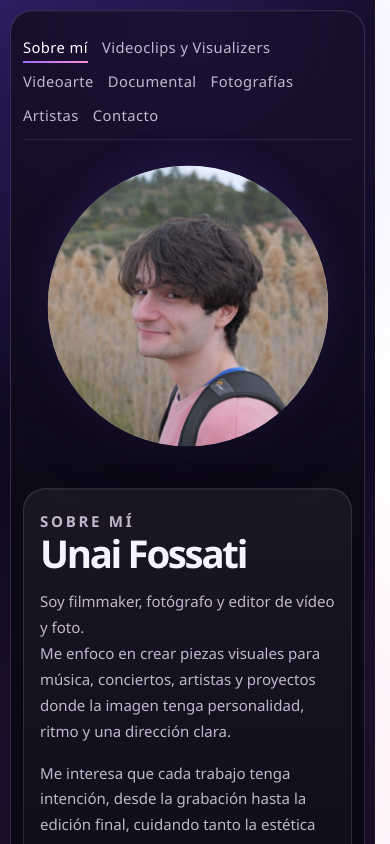
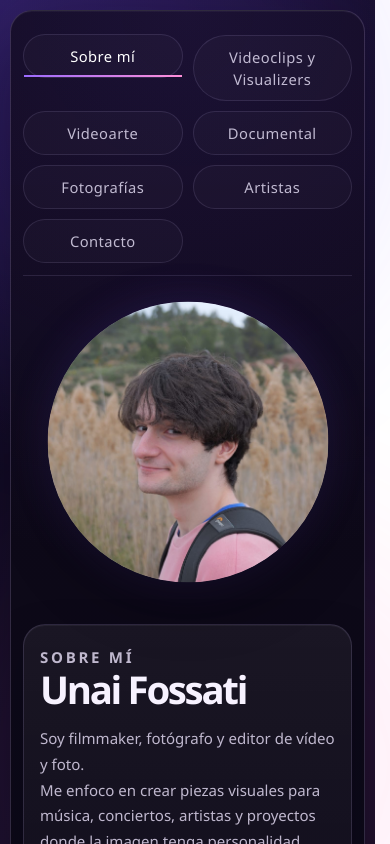
Before and after one commit to zoytzfps-lang/portfolio-unai.fst, a React (Vite) app: page / in a window 390 px wide. Shown: the top 844 px of the page. Built offline with nearby package versions, Linux system fonts and the light colour scheme.

Commit message:
equilibra la navegacion movil

```diff
--- a/src/App.css
+++ b/src/App.css
@@ -991,13 +991,29 @@
   }
 
   .top-nav {
-    justify-content: flex-start;
-    gap: 12px 16px;
+    display: grid;
+    grid-template-columns: repeat(3, minmax(0, 1fr));
+    gap: 10px 12px;
+    justify-content: stretch;
+    align-items: stretch;
     padding-bottom: 12px;
   }
 
   .nav-link {
+    display: flex;
+    align-items: center;
+    justify-content: center;
+    min-height: 44px;
+    padding: 10px 12px;
+    text-align: center;
     font-size: 0.92rem;
+    border: 1px solid rgba(214, 194, 255, 0.12);
+    border-radius: 999px;
+    background: rgba(255, 255, 255, 0.025);
+  }
+
+  .top-nav .nav-link:last-child:nth-child(3n + 1) {
+    grid-column: 2;
   }
 
   .hero-layout,
@@ -1226,7 +1242,14 @@
   }
 
   .top-nav {
-    gap: 10px 14px;
+    grid-template-columns: repeat(2, minmax(0, 1fr));
+    gap: 10px;
+  }
+
+  .top-nav .nav-link:last-child:nth-child(odd) {
+    grid-column: 1 / -1;
+    justify-self: center;
+    width: min(100%, 220px);
   }
 
   .detail-hero,
```
